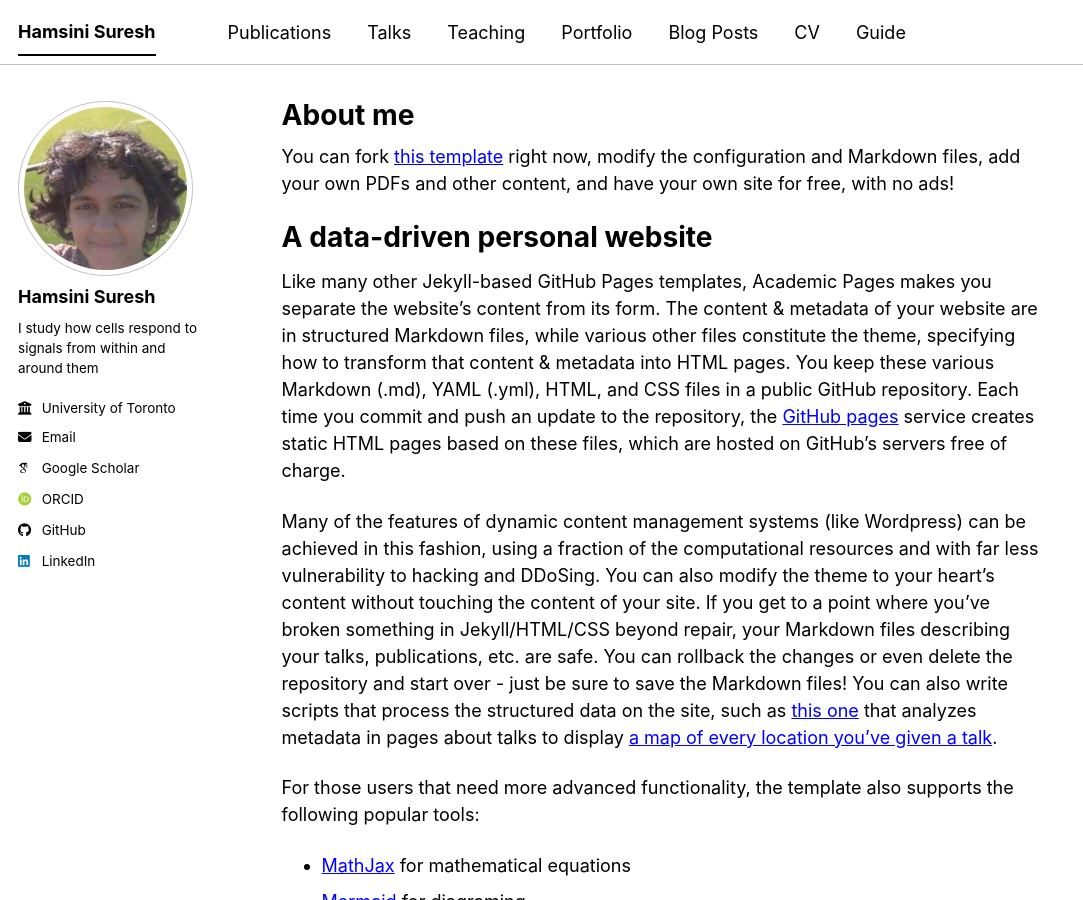
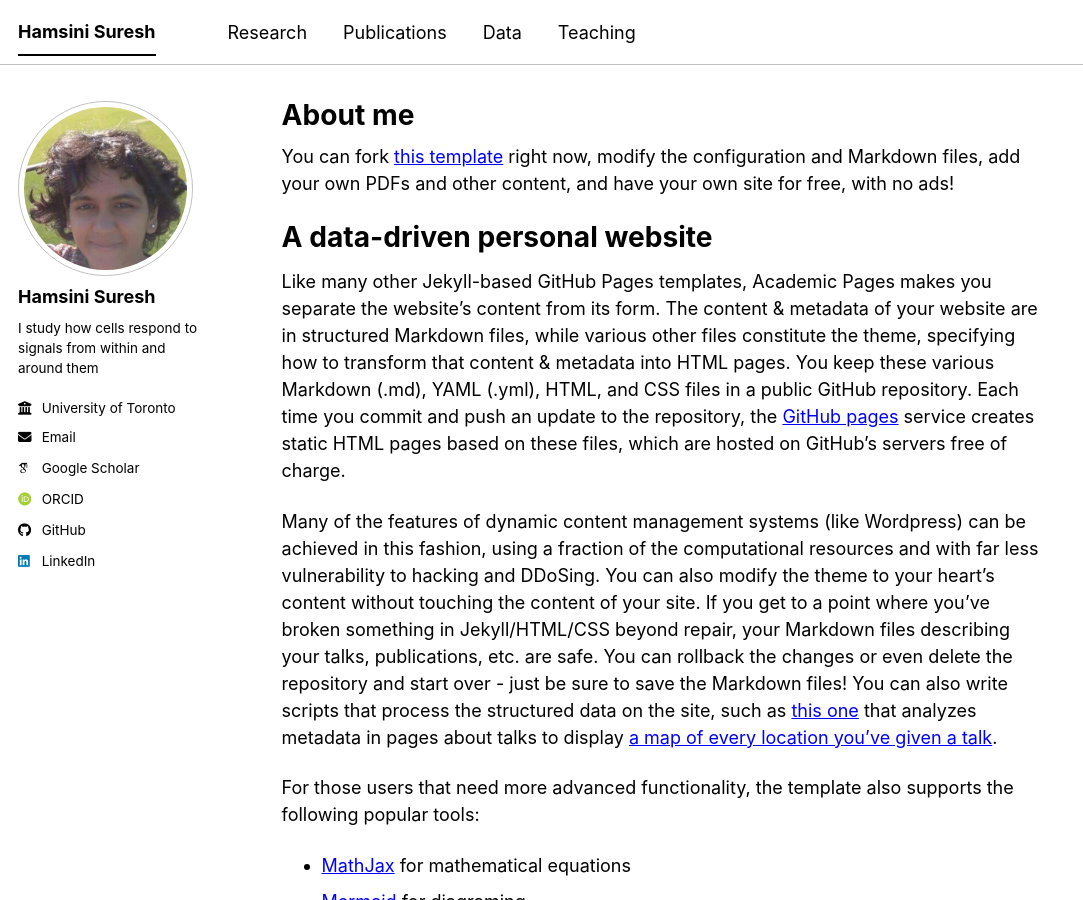
Before and after one commit to hamsinisuresh/hamsinisuresh.github.io, a Jekyll site: the page built from _pages/about.md, in a window 1280 px wide and 900 px high. Shown: the whole window, without its empty margins (0-1083 px from the left). Built offline with Jekyll 4.4.1, drawn with Linux system fonts in a browser that asks for light colours; some web fonts are replaced; a script bundle is joined from its source files by our own code; library files that are not in the unit come from our copies.

Commit message:
Update navigation.yml

```diff
--- a/_data/navigation.yml
+++ b/_data/navigation.yml
@@ -8,26 +8,26 @@
 #      Markdown formatted page while the second is generated using JSON.
 
 main:
+  - title: "Research"
+    url: /research/
+
   - title: "Publications"
     url: /publications/
 
-  - title: "Talks"
-    url: /talks/
+  - title: "Data"
+    url: /data/
 
   - title: "Teaching"
     url: /teaching/
 
-  - title: "Portfolio"
-    url: /portfolio/
+  # - title: "Blog Posts"
+  #   url: /year-archive/
 
-  - title: "Blog Posts"
-    url: /year-archive/
-
-  - title: "CV"
-    url: /cv/
+  # - title: "CV"
+  #   url: /cv/
 
   # - title: "CV"
   #   url: /cv-json/
 
-  - title: "Guide"
-    url: /markdown/
+  # - title: "Guide"
+  #   url: /markdown/
```
